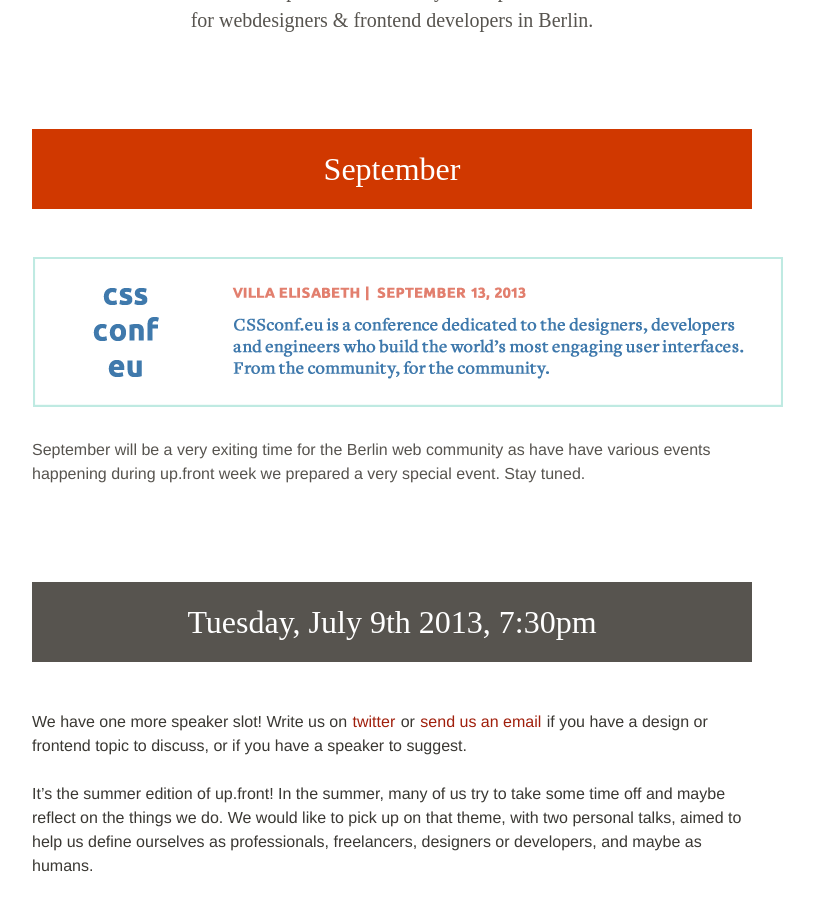
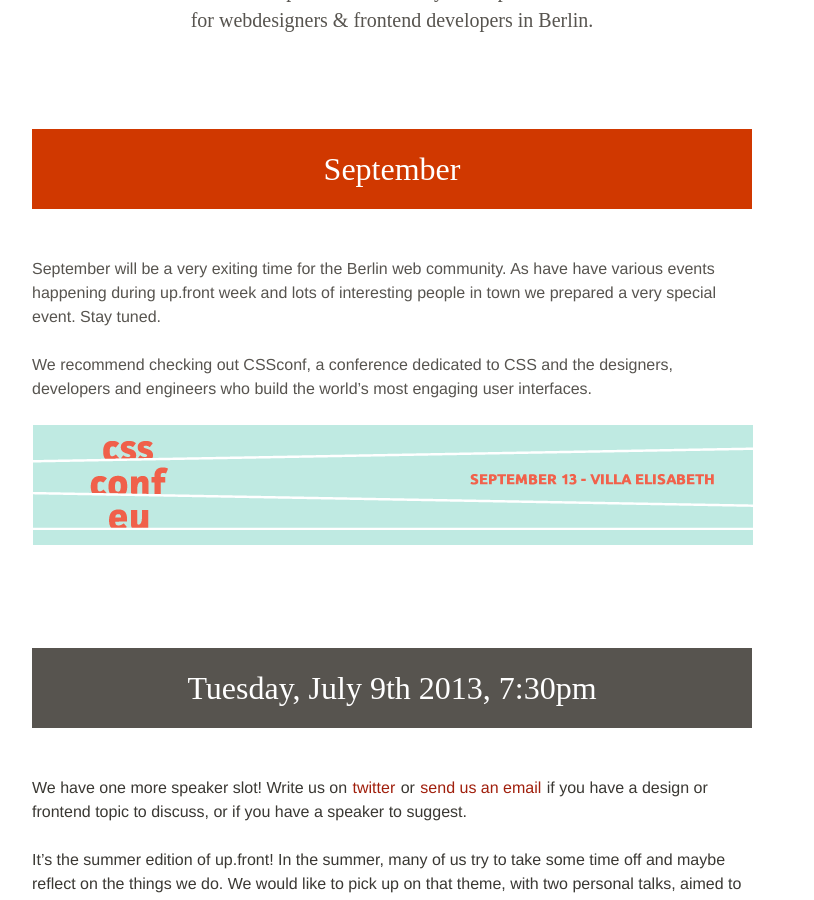
Before and after one commit to upfrontug/upfrontug.github.io, a Jekyll site: the page built from index.html, in a window 1280 px wide and 900 px high, scrolled down 399 px. Shown: the whole window, without its empty margins (248-1062 px from the left). Built offline with Jekyll 4.4.1, drawn with Linux system fonts in a browser that asks for light colours; nearby versions of some CDN libraries; a style sheet for code colours, icons or effects is not loaded.

Commit message:
Add September info and CSSconf banner

```diff
--- a/index.html
+++ b/index.html
@@ -14,13 +14,15 @@
     </header>
 
     <p>
-    <a href="">
+      September will be a very exiting time for the Berlin web community. As have have various events happening during up.front week and lots of interesting people in town we prepared a very special event. Stay tuned.
+    </p>
+
+    <p>We recommend checking out CSSconf, a conference dedicated to CSS and the designers, developers and engineers who build the world’s most engaging user interfaces.</p>
+
+    <p>
+    <a href="http://2013.cssconf.eu/">
       <img src="images/cssconf13_banner.png"/>
     </a>
-    </p>
-
-    <p>
-      September will be a very exiting time for the Berlin web community as have have various events happening during up.front week we prepared a very special event. Stay tuned.
     </p>
 
   </article>
```
Also changed, not shown: images/cssconf13_banner.png.
